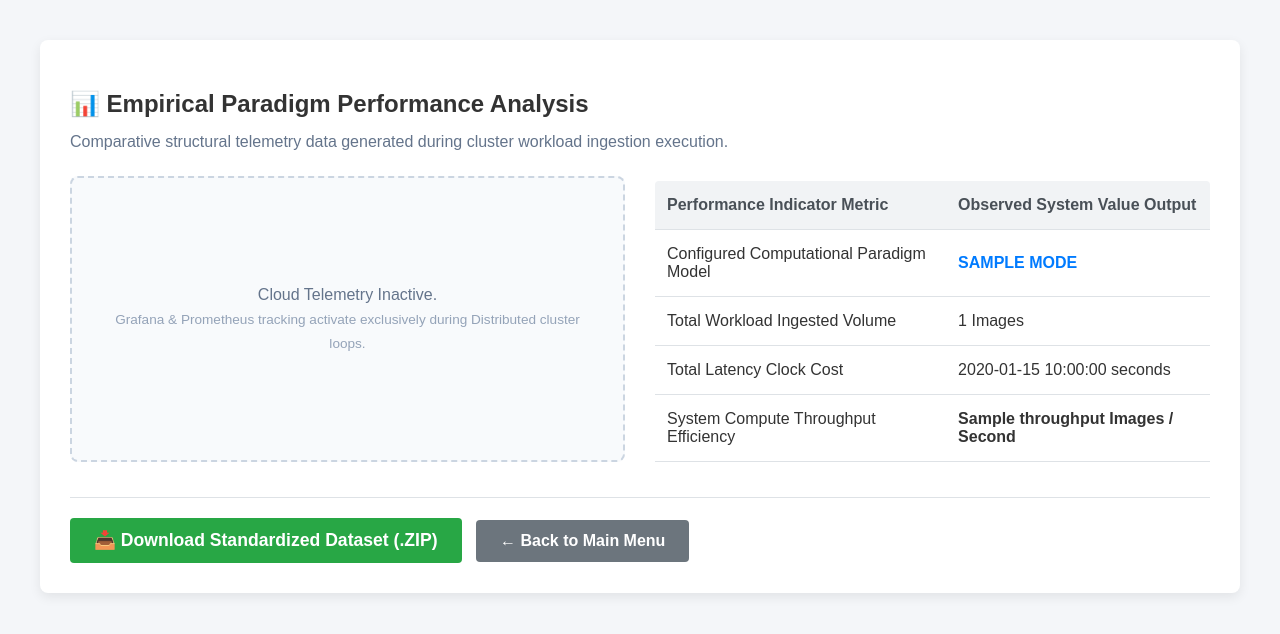
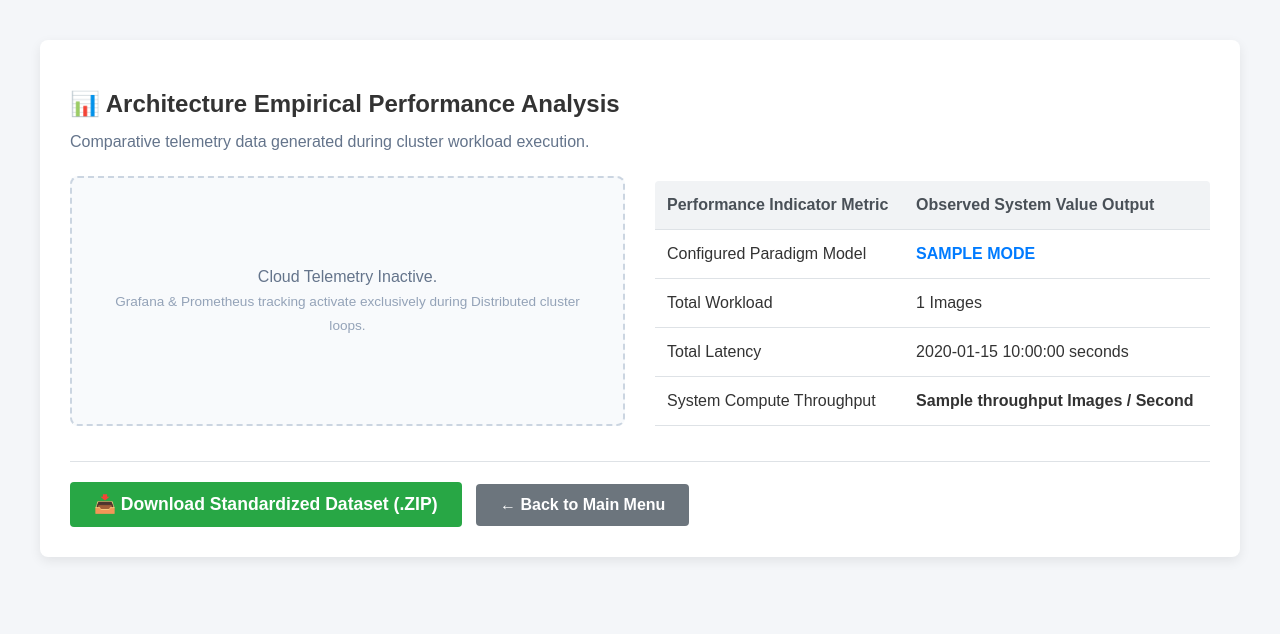
Before and after one commit to arepkimi/fyp-distributed-system, a Flask app: template dashboard/templates/analysis.html in a window 1280 px wide. Shown: the top 634 px of the page. Run offline with Flask 3, Linux system fonts and the light colour scheme; the template is opened without the code that fills it: most values are stand-ins (such as "Sample title", 1, 10 or a date in 2020); parts of the project's set-up code (start-up, migrations or seed data) failed here and were passed over.

Commit message:
Update analysis.html

```diff
--- a/dashboard/templates/analysis.html
+++ b/dashboard/templates/analysis.html
@@ -75,8 +75,8 @@
 <body>
 
 <div class="container">
-    <h2>📊 Empirical Paradigm Performance Analysis</h2>
-    <p style="color: #64748b; margin-top: -5px;">Comparative structural telemetry data generated during cluster workload ingestion execution.</p>
+    <h2>📊 Architecture Empirical Performance Analysis</h2>
+    <p style="color: #64748b; margin-top: -5px;">Comparative telemetry data generated during cluster workload execution.</p>
 
     <div class="dashboard-layout">
 
@@ -118,19 +118,19 @@
                 </thead>
                 <tbody>
                     <tr>
-                        <td>Configured Computational Paradigm Model</td>
+                        <td>Configured Paradigm Model</td>
                         <td><strong style="color: #007bff;">{{ metrics.mode.upper() }}</strong></td>
                     </tr>
                     <tr>
-                        <td>Total Workload Ingested Volume</td>
+                        <td>Total Workload</td>
                         <td>{{ metrics.count }} Images</td>
                     </tr>
                     <tr>
-                        <td>Total Latency Clock Cost</td>
+                        <td>Total Latency </td>
                         <td>{{ total_time }} seconds</td>
                     </tr>
                     <tr>
-                        <td>System Compute Throughput Efficiency</td>
+                        <td>System Compute Throughput </td>
                         <td><strong>{{ metrics.throughput }} Images / Second</strong></td>
                     </tr>
                 </tbody>
```
